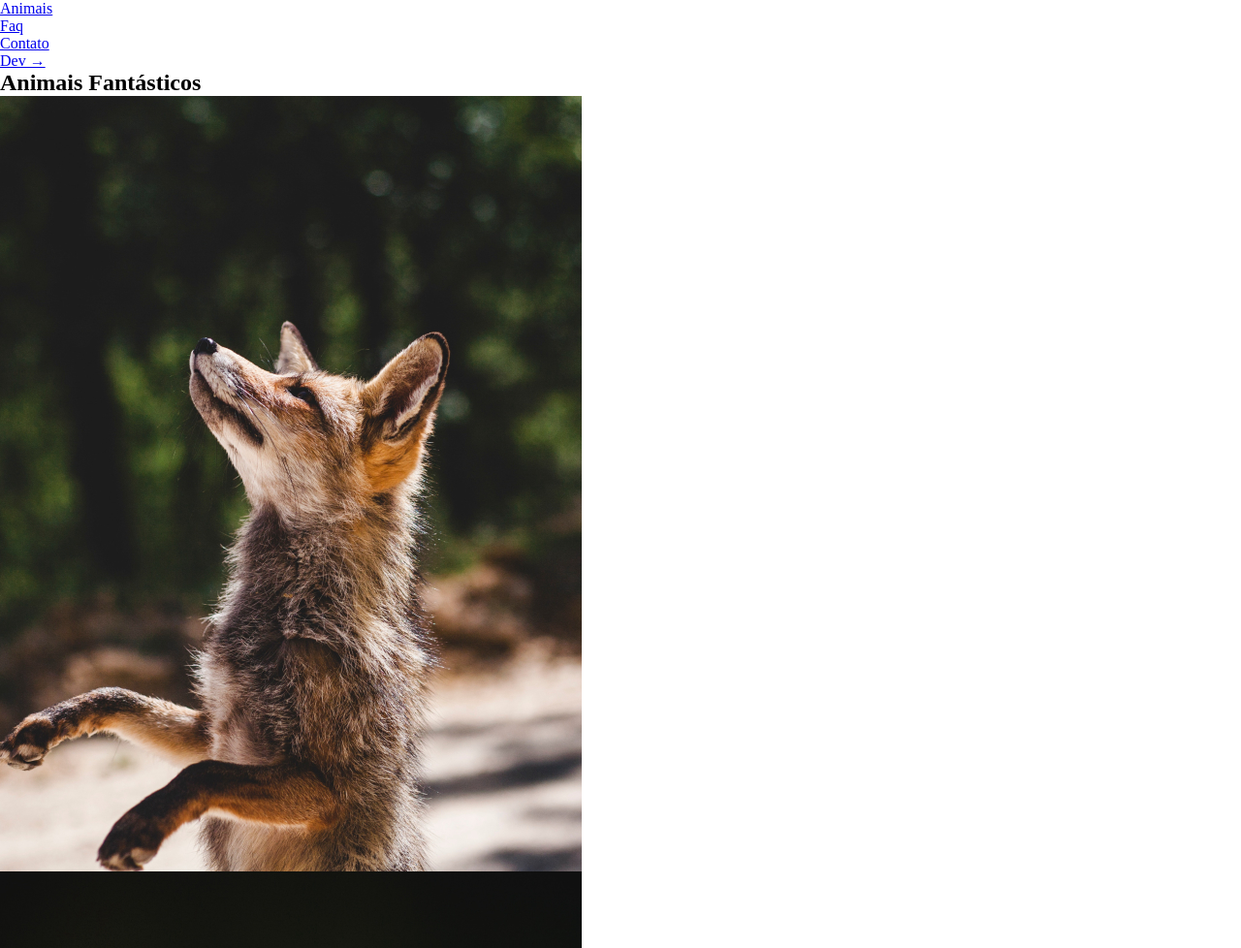
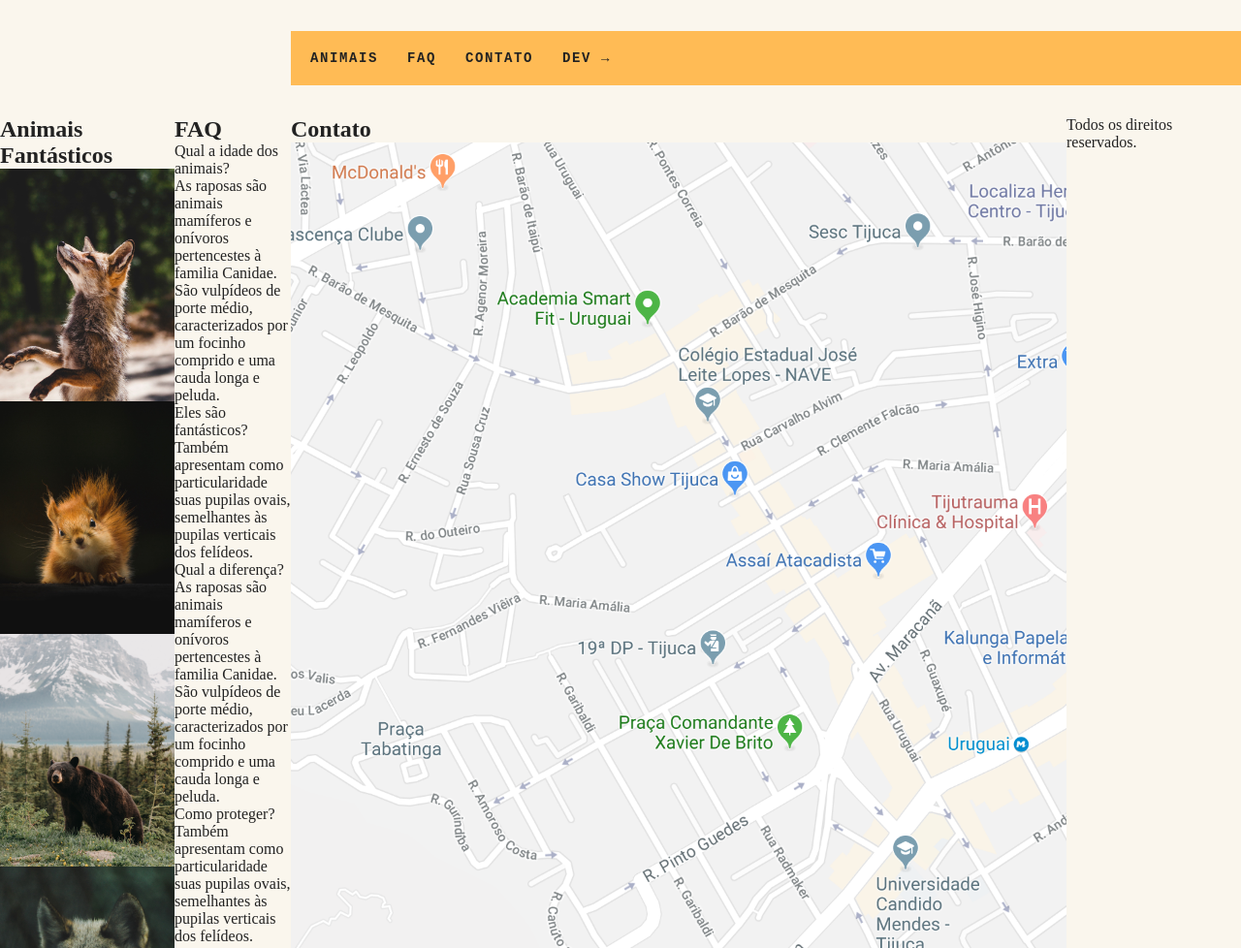
Before and after one commit to MarceloZanguettin/javascript_exercicio_html_css_projeto1, a plain HTML site: page index.html in a window 1280 px wide. Shown: the top 978 px of the page at 97% size. Drawn offline with Linux system fonts and the light colour scheme.

Commit message:
estilizando o menu inicial e o body da pagina

```diff
--- a/css/style.css
+++ b/css/style.css
@@ -18,7 +18,40 @@ img {
   max-width: 100%;
 }
 
-ul,
-nav {
+ul {
   list-style: none;
 }
+
+body {
+  background: #faf6ed;
+  color: #222222;
+  -webkit-font-smoothing: antialiased;
+  display: grid;
+  grid-template-columns: 1fr 120px minmax(300px, 800px) 1fr;
+}
+
+.menu {
+  grid-column: 3 / 5;
+  margin-top: 2rem;
+  margin-bottom: 2rem;
+  background: #fb5;
+}
+
+.menu ul {
+  display: flex;
+  flex-wrap: wrap;
+  padding: 10px;
+}
+
+.menu li a {
+  display: block;
+  padding: 10px;
+  margin-right: 10px;
+  color: #222;
+  text-decoration: none;
+  font-family: "IBM Plex Mono", monospace;
+  font-weight: bold;
+  text-transform: uppercase;
+  font-size: 0.875rem;
+  letter-spacing: 0.1rem;
+}
--- a/index.html
+++ b/index.html
@@ -10,10 +10,12 @@
 
 <body>
   <nav class="menu">
-    <li><a href="#animais">Animais</a></li>
-    <li><a href="#faq">Faq</a></li>
-    <li><a href="#contato">Contato</a></li>
-    <li><a href="https://www.origamid.com/">Dev →</a></li>
+    <ul>
+      <li><a href="#animais">Animais</a></li>
+      <li><a href="#faq">Faq</a></li>
+      <li><a href="#contato">Contato</a></li>
+      <li><a href="https://www.origamid.com/">Dev →</a></li>
+    </ul>
   </nav>
 
   <section class="grid-section animais" id="animais">
```
